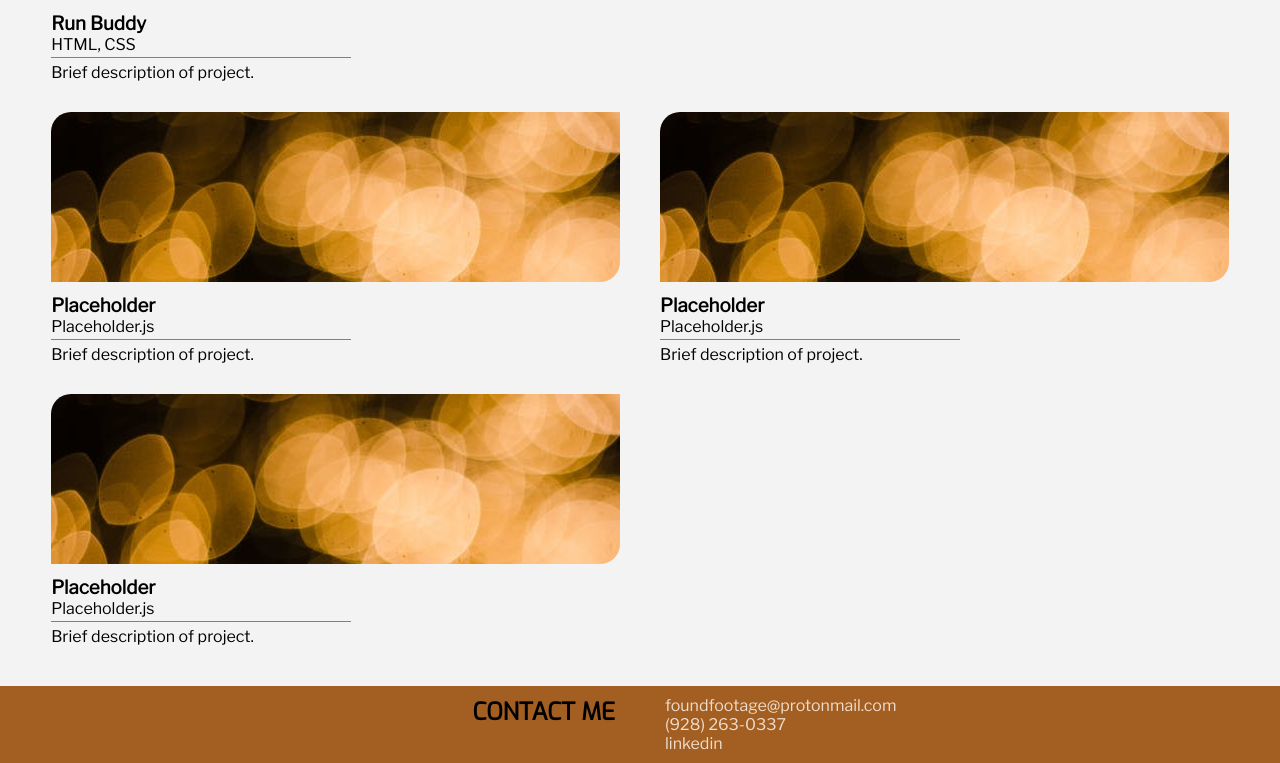
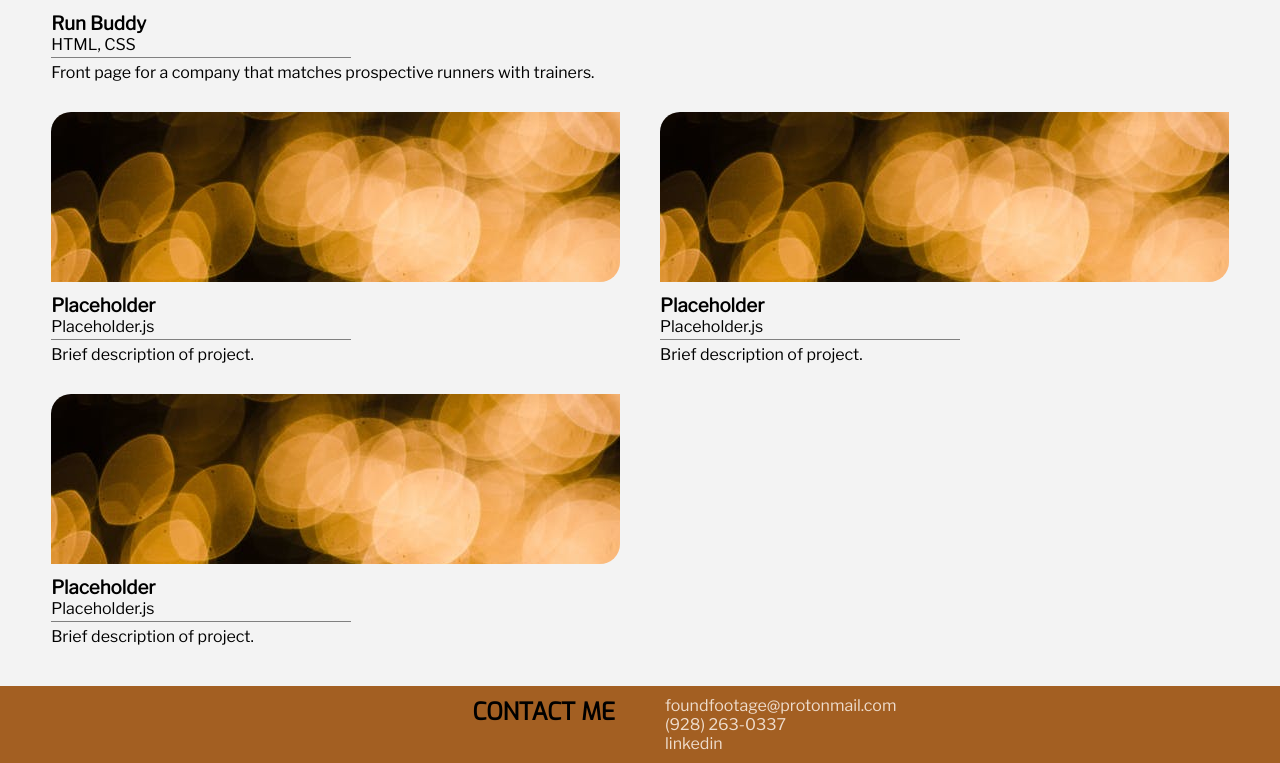
Before and after one commit to FinnStitcher/portfolio, a plain HTML site: page index.html in a window 1280 px wide. Shown: the part 905-1668 px from the top of the page. Drawn offline with nearby package versions, Linux system fonts and the light colour scheme.

Commit message:
filled placeholder text

```diff
--- a/index.html
+++ b/index.html
@@ -44,7 +44,7 @@
                         </div>
                         <h3>Run Buddy</h3>
                         <h4>HTML, CSS</h4>
-                        <p>Brief description of project.</p>
+                        <p>Front page for a company that matches prospective runners with trainers.</p>
                     </article>
 
                     <!-- placeholder image is a free stock image provided by pexels.com -->
```
